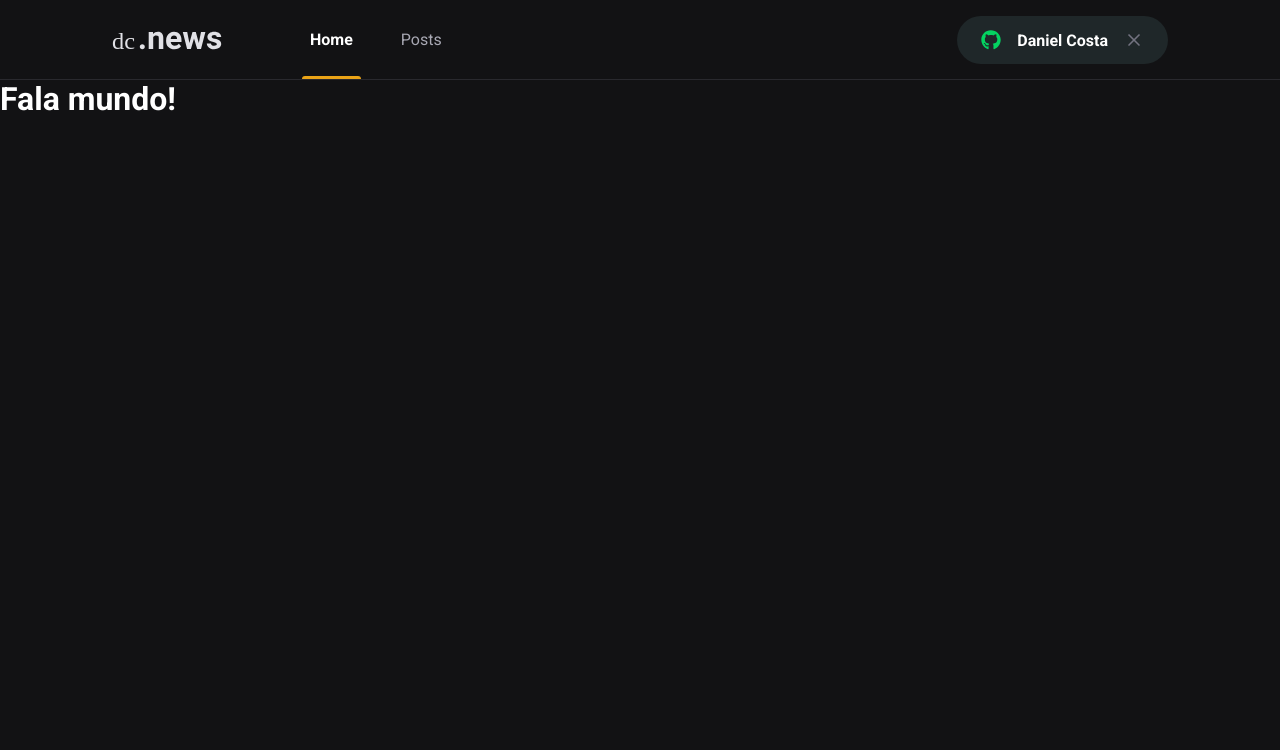
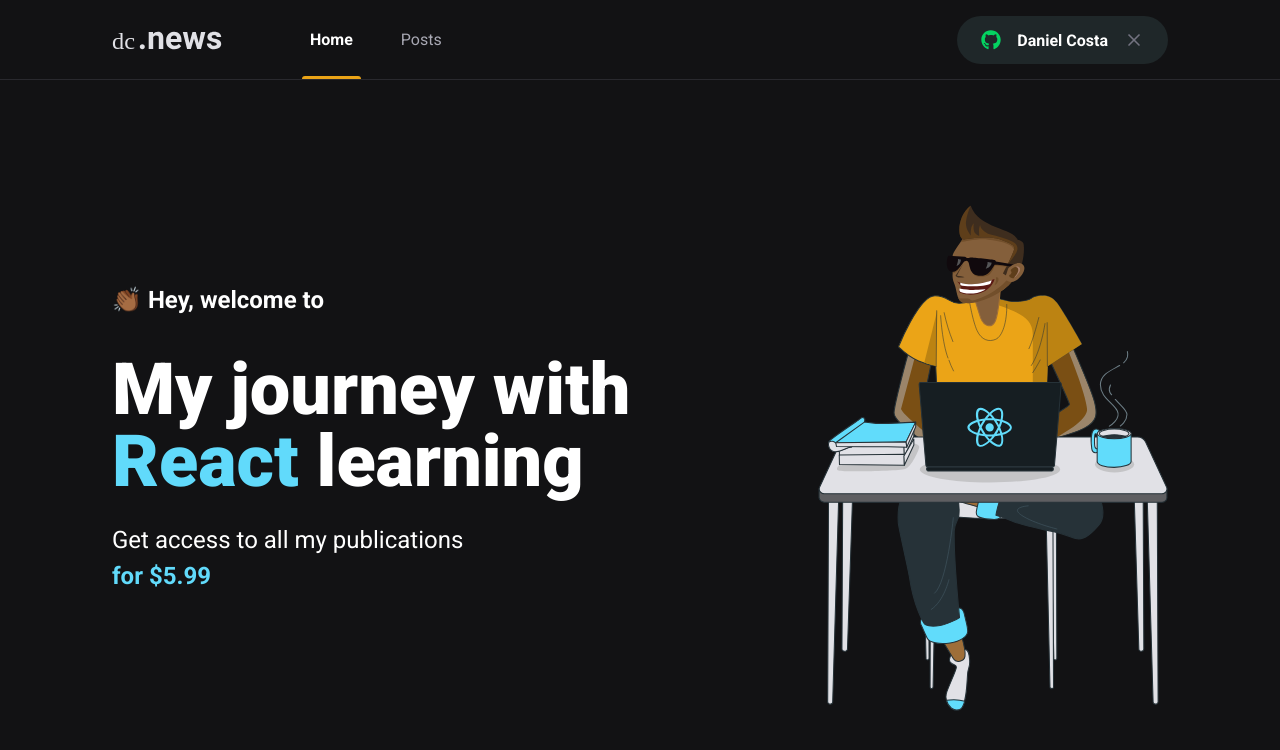
Before and after one commit to dancosta-fed/dcnews, a Next.js app: page / in a window 1280 px wide. Shown: the top 750 px of the page. Built offline with nearby package versions, Linux system fonts and the light colour scheme.

Commit message:
finalizado a página home da aplicação

```diff
--- a/src/pages/_document.tsx
+++ b/src/pages/_document.tsx
@@ -7,7 +7,7 @@
         <Head>
           <link rel="preconnect" href="https://fonts.googleapis.com" />
           <link href="https://fonts.googleapis.com/css2?family=Roboto:wght@400;700;900&display=swap" rel="stylesheet" />
-          <link rel="shortcut icon" href="/images/ favicon.ico" type="image/x-icon" />
+          <link rel="shortcut icon" href="/images/favicon.ico" type="image/x-icon" />
 
         </Head>
         <body>
--- /dev/null
+++ b/src/pages/home.module.scss
@@ -0,0 +1,41 @@
+.contentContainer{
+  max-width: 1120px;
+  margin: 0 auto;
+  padding: 0 2rem;
+  height:calc(100vh - 5rem);
+
+  display: flex;
+  align-items: center;
+  justify-content: space-between;
+}
+
+.hero {
+  max-width: 600px;
+
+  > span {
+    font-size: 1.5rem;
+    font-weight: bold;
+  }
+
+  h1 {
+    font-size: 4.5rem;
+    line-height: 4.5rem;
+    font-weight: 900;
+    margin-top: 2.5rem;
+
+    span {
+      color: var(--cyan-500)
+    }
+  }
+
+  p {
+    font-size: 1.5rem;
+    line-height: 2.25rem;
+    margin-top: 1.5rem;
+
+    span {
+      color: var(--cyan-500);
+      font-weight: bold;
+    }
+  }
+}
--- a/src/pages/index.tsx
+++ b/src/pages/index.tsx
@@ -1,4 +1,5 @@
 import Head from 'next/head'
+import styles from './home.module.scss'
 
 export default function Home() {
   return (
@@ -6,9 +7,18 @@
       <Head>
           <title>Home | dc.News</title>
       </Head>
-      <div>
-        <h1>Fala mundo!</h1>
-      </div>
+      <main className={styles.contentContainer}>
+        <section className={styles.hero}>
+          <span>👏🏾  Hey, welcome to</span>
+          <h1>My journey with <span>React</span> learning</h1>
+          <p>
+            Get access to all my publications <br />
+            <span>for $5.99</span>
+          </p>
+        </section>
+
+        <img src="/images/avatar.svg" alt="boy coding" width="350" />
+      </main>
     </>
   )
 }
```
